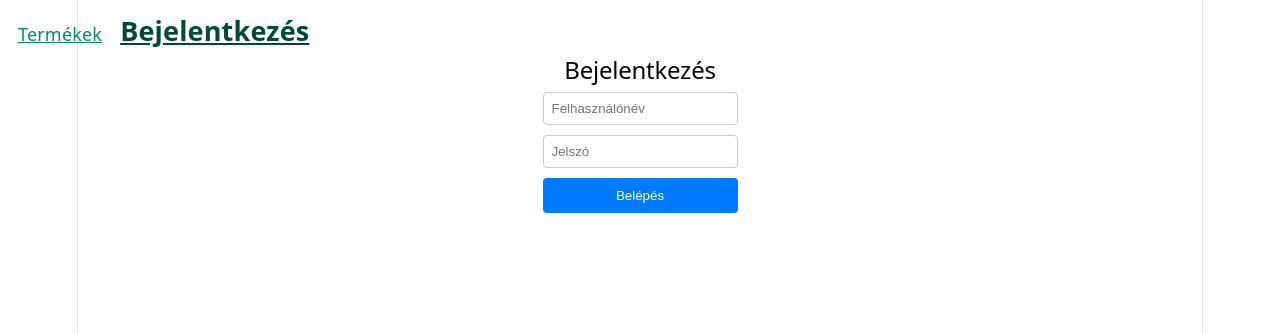
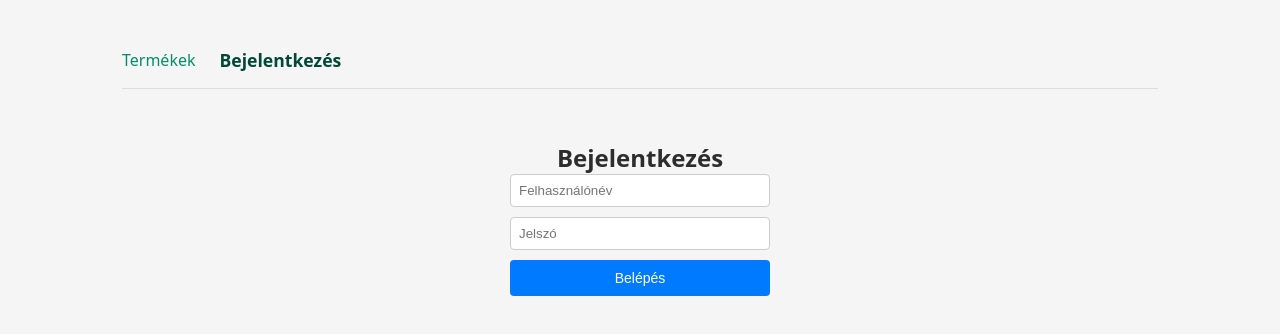
Before and after one commit to Vincentxvx/react-final-project-VR, a React (Vite) app in the folder react-final-project-RV/: page /login in a window 1280 px wide. Shown: the top 334 px of the page. Built offline with nearby package versions, Linux system fonts and the light colour scheme; no server answers.

Commit message:
utolsó UI és UX változtatások

```diff
--- a/react-final-project-RV/src/App.css
+++ b/react-final-project-RV/src/App.css
@@ -1,6 +1,5 @@
 #root {
-  max-width: 1280px;
+  max-width: 1100px;
   margin: 0 auto;
   padding: 2rem;
-  text-align: center;
 }
--- a/react-final-project-RV/src/App.jsx
+++ b/react-final-project-RV/src/App.jsx
@@ -49,7 +49,7 @@ function App() {
               <ProductForm sendDataToApp={getProductData} />
             </ProtectedRoute>
           } />
-          <Route path='details/:id' element={<ProductDetails products={productData} />} />
+          <Route path='details/:id' element={<ProductDetails products={productData} deleteProduct={deleteProduct} />} />
         </Routes>
 
       </AuthProvider>
--- a/react-final-project-RV/src/components/NavBar.module.css
+++ b/react-final-project-RV/src/components/NavBar.module.css
@@ -1,24 +1,28 @@
 .navbar {
-    position: absolute;
-    left: 0;
-    top: 1rem;
+  display: flex;
+  align-items: center;
+  gap: 1.5rem;
+  padding: 1rem 0;
+  margin-bottom: 2rem;
+  border-bottom: 1px solid #ddd;
 }
 
 .navbar>a {
-    padding-left: 1rem;
+  text-decoration: none;
 }
 
-.link{
-    color:rgb(6, 141, 107);
-    font-size: 1rem;
+.link {
+  color: rgb(6, 141, 107);
+  font-size: 1rem;
+  cursor: pointer;
 }
 
-.link:hover{
-    color: rgb(0, 73, 55);
+.link:hover {
+  color: rgb(0, 73, 55);
 }
 
-.active, .active:hover{
-    color:rgb(0, 73, 55);
-    font-weight: 600;
-    font-size: 1.5rem;
+.active, .active:hover {
+  color: rgb(0, 73, 55);
+  font-weight: 600;
+  font-size: 1.1rem;
 }
--- a/react-final-project-RV/src/components/ProductDetails.jsx
+++ b/react-final-project-RV/src/components/ProductDetails.jsx
@@ -1,28 +1,66 @@
 import { useParams, useNavigate } from "react-router-dom";
+import { useAuth } from "../context/loginContext";
+import Card from "../wrappers/Card";
+import Swal from "sweetalert2";
+import styles from "./ProductDetails.module.css";
 
-function ProductDetails({ products }) {
+function ProductDetails({ products, deleteProduct }) {
+
   const { id } = useParams();
   const navigate = useNavigate();
+  const { isLogged } = useAuth();
 
-    const product = products.find((item) => item.id === Number(id));
+  const product = products.find(
+    (item) => item.id === Number(id)
+  );
 
   if (!product) {
     return <h1>Nincs ilyen termék</h1>;
   }
 
+  const handleDelete = async () => {
+    const confirmDelete = window.confirm("Biztosan törölni szeretnéd ezt a terméket?");
+    if (confirmDelete) {
+      const response = await fetch(`http://localhost:3000/products/${product.id}`, {
+        method: "DELETE",
+        headers: {
+          "Content-Type": "application/json",
+          "authorization": localStorage.getItem("token"),
+        },
+      });
+      if (response.ok) {
+        Swal.fire({
+          icon: "success",
+          title: "Sikeres törlés",
+          text: "A termék sikeresen törölve lett.",
+        });
+        deleteProduct(product.id);
+        navigate('/');
+      } else {
+        Swal.fire({
+          icon: "error",
+          title: "Hiba történt",
+          text: "Nem sikerült törölni a terméket.",
+        });
+      }
+    }
+  };
+
   return (
-        <div>
-            <h1>{product.name}</h1>
-
-            <img src={product.img_url} alt={product.name} width="500"/>
-
+    <div className={styles.wrapper}>
+      <Card>
+        <div className={styles.container}>
+          <img src={product.img_url} alt={product.name} className={styles.image} />
+          <h1 className={styles.name}>{product.name}</h1>
           <p><strong>Leírás:</strong> {product.description}</p>
-
           <p><strong>Ár:</strong> {product.price} Ft</p>
-
           <p><strong>Készlet:</strong> {product.stock} db</p>
-
+          <div className={styles.buttons}>
             <button onClick={() => navigate(-1)}>Vissza</button>
+            {isLogged && <button onClick={handleDelete}>Törlés</button>}
+          </div>
+        </div>
+      </Card>
     </div>
   );
 }
--- /dev/null
+++ b/react-final-project-RV/src/components/ProductDetails.module.css
@@ -0,0 +1,29 @@
+.wrapper {
+  max-width: 500px;
+  margin: 0 auto;
+}
+
+.container {
+  padding: 20px;
+  display: flex;
+  flex-direction: column;
+  gap: 12px;
+}
+
+.image {
+  width: 100%;
+  height: 250px;
+  object-fit: contain;
+  border-radius: 6px;
+}
+
+.name {
+  font-size: 22px;
+  font-weight: 600;
+}
+
+.buttons {
+  display: flex;
+  gap: 8px;
+  margin-top: 8px;
+}
--- a/react-final-project-RV/src/components/ProductItem.jsx
+++ b/react-final-project-RV/src/components/ProductItem.jsx
@@ -22,7 +22,7 @@ const ProductItem = ({ product, deleteProduct }) => {
           icon: "success",
           title: "Sikeres törlés",
           text: "A termék sikeresen törölve lett.",
-                })
+        });
         deleteProduct(id);
       } else {
         Swal.fire({
@@ -41,10 +41,12 @@ const ProductItem = ({ product, deleteProduct }) => {
         <h3 className={styles.name}>{product.name}</h3>
         <p className={styles.price}>{product.price} Ft</p>
       </div>
+      <div className={styles.buttons}>
         {isLogged && <button onClick={() => handleDelete(product.id)}>Törlés</button>}
         <NavLink to={`/details/${product.id}`}>
           <button>Részletek</button>
         </NavLink>
+      </div>
     </Card>
   );
 };
--- a/react-final-project-RV/src/components/ProductItem.module.css
+++ b/react-final-project-RV/src/components/ProductItem.module.css
@@ -1,12 +1,12 @@
 .container {
-  padding: 18px;
+  padding: 12px;
   display: flex;
   flex-direction: column;
   gap: 8px;
 }
 
 .name {
-  font-size: 20px;
+  font-size: 16px;
   font-weight: 600;
   color: #2d2d2d;
 }
@@ -17,8 +17,14 @@
 }
 
 .image {
-  width: 50%;
-  height: auto;
+  width: 100%;
+  height: 180px;
+  object-fit: contain;
   border-radius: 6px;
-  margin: 0 auto;
 }
+
+.buttons {
+  display: flex;
+  gap: 8px;
+  padding: 0 12px 12px;
+}
--- a/react-final-project-RV/src/components/ProductList.jsx
+++ b/react-final-project-RV/src/components/ProductList.jsx
@@ -1,13 +1,14 @@
 import ProductItem from "./ProductItem";
+import styles from "./ProductList.module.css";
 
 const ProductList = ({ products, deleteProduct }) => {
-    return(
-        <div className="product-list">
-            {products.length == 0 ? <h2>Nincs megjelenítendő termék</h2> : products.map((product) => (
-                <ProductItem key={product.id} product={product} deleteProduct={deleteProduct} />
-            ))}
-        </div>
-    );
+  return (
+    <div className={styles.grid}>
+      {products.length == 0 ? <h2>Nincs megjeleníthető termék</h2> : products.map((product) => (
+        <ProductItem key={product.id} product={product} deleteProduct={deleteProduct} />
+      ))}
+    </div>
+  );
 };
 
 export default ProductList;
--- /dev/null
+++ b/react-final-project-RV/src/components/ProductList.module.css
@@ -0,0 +1,5 @@
+.grid {
+  display: grid;
+  grid-template-columns: repeat(auto-fill, minmax(280px, 1fr));
+  gap: 1.5rem;
+}
--- a/react-final-project-RV/src/index.css
+++ b/react-final-project-RV/src/index.css
@@ -1,111 +1,27 @@
-:root {
-  --text: #6b6375;
-  --text-h: #08060d;
-  --bg: #fff;
-  --border: #e5e4e7;
-  --code-bg: #f4f3ec;
-  --accent: #aa3bff;
-  --accent-bg: rgba(170, 59, 255, 0.1);
-  --accent-border: rgba(170, 59, 255, 0.5);
-  --social-bg: rgba(244, 243, 236, 0.5);
-  --shadow:
-    rgba(0, 0, 0, 0.1) 0 10px 15px -3px, rgba(0, 0, 0, 0.05) 0 4px 6px -2px;
-
-  --sans: system-ui, 'Segoe UI', Roboto, sans-serif;
-  --heading: system-ui, 'Segoe UI', Roboto, sans-serif;
-  --mono: ui-monospace, Consolas, monospace;
-
-  font: 18px/145% var(--sans);
-  letter-spacing: 0.18px;
-  color-scheme: light dark;
-  color: var(--text);
-  background: var(--bg);
-  font-synthesis: none;
-  text-rendering: optimizeLegibility;
-  -webkit-font-smoothing: antialiased;
-  -moz-osx-font-smoothing: grayscale;
-
-  @media (max-width: 1024px) {
-    font-size: 16px;
-  }
-}
-
-@media (prefers-color-scheme: dark) {
-  :root {
-    --text: #9ca3af;
-    --text-h: #f3f4f6;
-    --bg: #16171d;
-    --border: #2e303a;
-    --code-bg: #1f2028;
-    --accent: #c084fc;
-    --accent-bg: rgba(192, 132, 252, 0.15);
-    --accent-border: rgba(192, 132, 252, 0.5);
-    --social-bg: rgba(47, 48, 58, 0.5);
-    --shadow:
-      rgba(0, 0, 0, 0.4) 0 10px 15px -3px, rgba(0, 0, 0, 0.25) 0 4px 6px -2px;
-  }
-
-  #social .button-icon {
-    filter: invert(1) brightness(2);
-  }
+* {
+  margin: 0;
+  padding: 0;
+  box-sizing: border-box;
 }
 
 body {
-  margin: 0;
+  font-family: system-ui, 'Segoe UI', Roboto, sans-serif;
+  font-size: 16px;
+  color: #2d2d2d;
+  background: #f5f5f5;
 }
 
-#root {
-  width: 1126px;
-  max-width: 100%;
-  margin: 0 auto;
-  text-align: center;
-  border-inline: 1px solid var(--border);
-  min-height: 100svh;
-  display: flex;
-  flex-direction: column;
-  box-sizing: border-box;
+button {
+  padding: 8px 16px;
+  border: none;
+  border-radius: 6px;
+  background: #007bff;
+  color: white;
+  font-size: 14px;
+  cursor: pointer;
+  transition: background 0.2s ease;
 }
 
-h1,
-h2 {
-  font-family: var(--heading);
-  font-weight: 500;
-  color: var(--text-h);
+button:hover {
+  background: #0056b3;
 }
-
-h1 {
-  font-size: 56px;
-  letter-spacing: -1.68px;
-  margin: 32px 0;
-  @media (max-width: 1024px) {
-    font-size: 36px;
-    margin: 20px 0;
-  }
-}
-h2 {
-  font-size: 24px;
-  line-height: 118%;
-  letter-spacing: -0.24px;
-  margin: 0 0 8px;
-  @media (max-width: 1024px) {
-    font-size: 20px;
-  }
-}
-p {
-  margin: 0;
-}
-
-code,
-.counter {
-  font-family: var(--mono);
-  display: inline-flex;
-  border-radius: 4px;
-  color: var(--text-h);
-}
-
-code {
-  font-size: 15px;
-  line-height: 135%;
-  padding: 4px 8px;
-  background: var(--code-bg);
-}
--- a/react-final-project-RV/src/wrappers/Card.module.css
+++ b/react-final-project-RV/src/wrappers/Card.module.css
@@ -1,7 +1,7 @@
 .card {
-  border: 1px solid #ccc;
-  border-radius: 8px;
-  padding: 16px;
-  margin: 16px 0;
-  box-shadow: 0 2px 4px rgba(0, 0, 0, 0.1);
+  border: 1px solid #ddd;
+  border-radius: 10px;
+  background: white;
+  box-shadow: 0 2px 6px rgba(0, 0, 0, 0.08);
+  overflow: hidden;
 }
```
Lines whose indentation alone changed are shown as unchanged.
